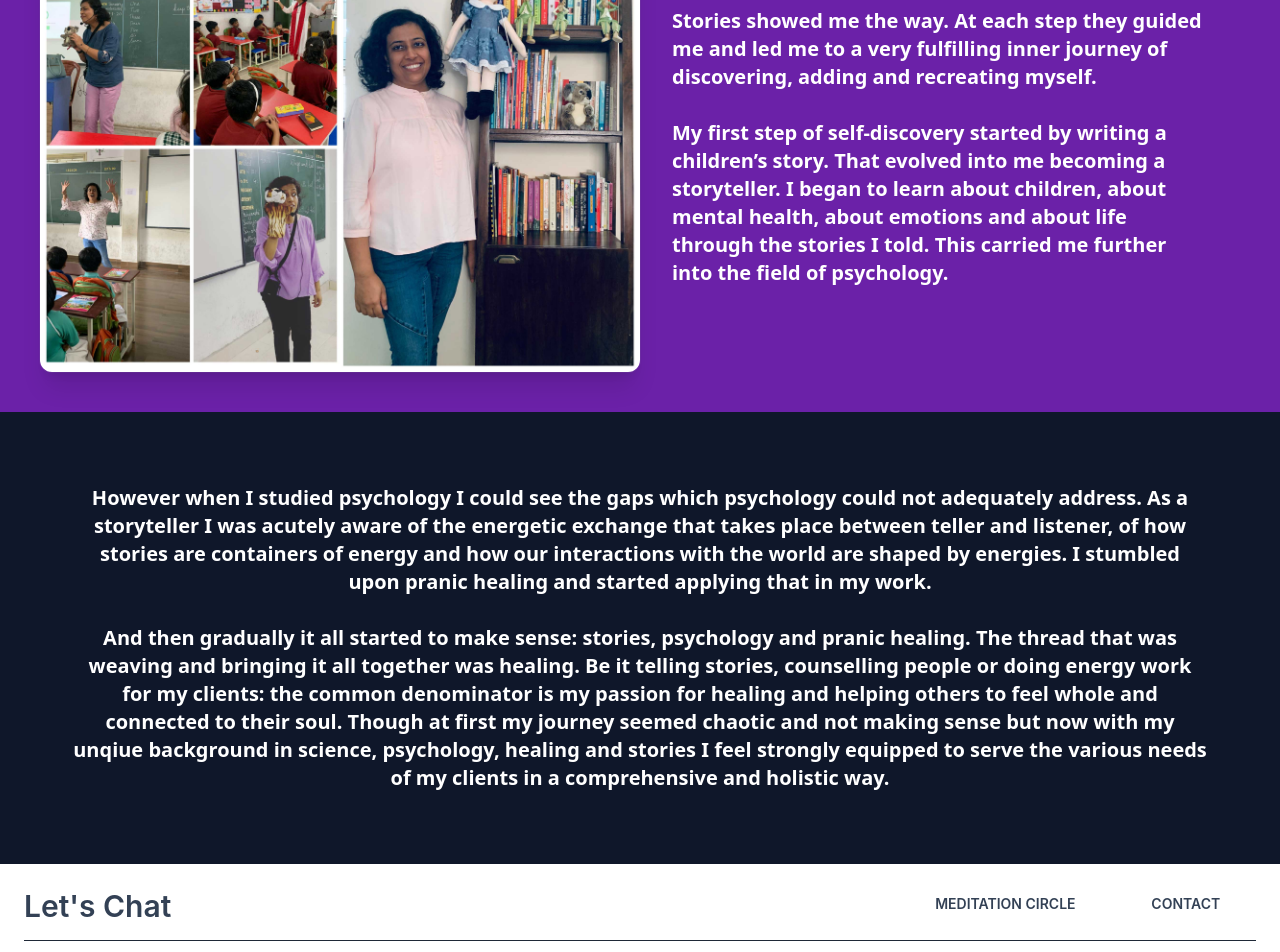
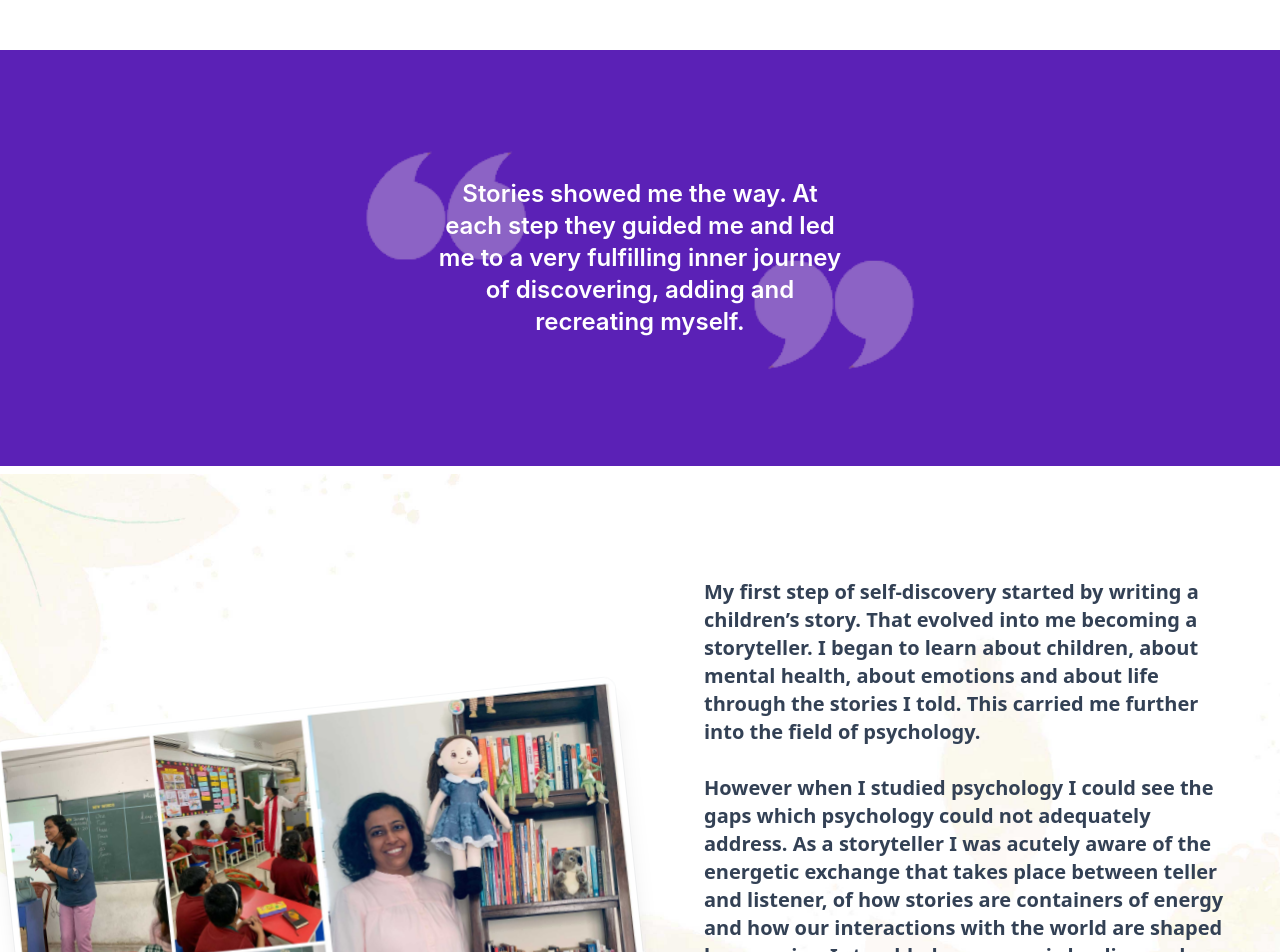
Before and after one commit to SurbhiSarna/surbhi-sarna-site, a React (Vite) app: page /about in a window 1280 px wide. Shown: the part 1848-2800 px from the top of the page. Built offline with nearby package versions, Linux system fonts and the light colour scheme.

Commit message:
:art: - Finalize About Page

```diff
--- a/src/components/AboutPageContent/aboutPageContent.jsx
+++ b/src/components/AboutPageContent/aboutPageContent.jsx
@@ -1,19 +1,18 @@
 import React from "react";
-import ReadMoreReact from "read-more-react";
 import surbhiimage2 from "../../assets/images/surbhi-image2.jpg";
 import surbhiimage3 from "../../assets/images/surbhi-image3.jpg";
+import backgroundImage from "../../assets/images/background.jpg";
+import testimonialBg from "../../assets/images/testimonial-bg.png";
 
 const AboutPageContent = () => {
   return (
-    <div className="relative isolate overflow-hidden bg-white px-6 pt-6 sm:pt-10 lg:overflow-visible lg:px-0">
-      <div className="mx-auto grid max-w-2xl grid-cols-1 gap-y-16 gap-x-8 lg:mx-0 lg:max-w-none lg:grid-cols-2 lg:items-start lg:gap-y-10">
+    <div className="relative isolate overflow-hidden bg-white pt-6 sm:pt-10 lg:overflow-visible">
+      <div className="mx-auto grid max-w-2xl grid-cols-1 gap-y-16 gap-x-8 lg:mx-0 lg:max-w-none lg:grid-cols-2 lg:items-start lg:gap-y-10 p-4">
         <div className="lg:col-span-2 lg:col-start-1 lg:row-start-1 lg:mx-auto lg:grid lg:w-full lg:max-w-7xl lg:grid-cols-2 lg:gap-x-8 lg:px-8">
-          <div className="lg:pr-4">
-            <div className="lg:max-w-lg">
-              <h1 className="text-3xl font-bold tracking-tight text-gray-900 sm:text-4xl">
-                About Me
-              </h1>
-            </div>
+          <div className="lg:p-4">
+            <h1 className="text-3xl font-bold tracking-tight text-gray-900 sm:text-4xl text-center mx-auto">
+              About Me
+            </h1>
           </div>
         </div>
         <div className="md:-mt-12 md:-ml-12 md:p-12 lg:sticky lg:top-4 lg:col-start-2 lg:row-span-2 lg:row-start-1 lg:overflow-hidden">
@@ -25,7 +24,7 @@ const AboutPageContent = () => {
         </div>
         <div className="lg:col-span-2 lg:col-start-1 lg:row-start-2 lg:mx-auto lg:grid lg:w-full lg:max-w-7xl lg:grid-cols-2 lg:gap-x-8 lg:px-8">
           <div className="lg:pr-4">
-            <div className="max-w-xl text-base leading-7 text-slate-700 lg:max-w-xl">
+            <div className="max-w-xl text-base leading-7 text-slate-700 lg:max-w-xl p-4">
               <p>
                 Often times one hears storytellers say that they did not chose
                 the story, the story chose them. In life too there are some
@@ -98,19 +97,36 @@ const AboutPageContent = () => {
           </div>
         </div>
       </div>
-      <div className="bg-purple-800">
-        <div className="flex flex-col lg:flex-row justify-center items-center mt-10 p-10 mx-auto max-w-7xl">
+      <div
+        style={{
+          backgroundImage: `url(${testimonialBg})`,
+          backgroundRepeat: "no-repeat",
+          backgroundSize: "auto 100%",
+          backgroundPosition: "center",
+        }}
+        className="bg-violet-800"
+      >
+        <p className="max-w-2xl mx-auto text-center p-32 font-semibold text-white text-xl md:text-2xl">
+          Stories showed me the way. At each step they guided me and led me to a
+          very fulfilling inner journey of discovering, adding and recreating
+          myself.
+        </p>
+      </div>
+      <div
+        style={{
+          backgroundImage: `url(${backgroundImage})`,
+          backgroundRepeat: "no-repeat",
+          backgroundSize: "cover",
+          backgroundPosition: "center",
+        }}
+      >
+        <div className="flex flex-col lg:flex-row justify-center items-center mt-2 p-4 mx-auto max-w-7xl">
           <img
-            className="lg:w-1/2 rounded-xl shadow-xl ring-1 ring-gray-400/10"
+            className="lg:w-1/2 rounded-xl shadow-xl ring-1 ring-gray-400/10 -rotate-6 w-4/6"
             src={surbhiimage3}
             alt="Surbhi Image"
           />
-          <p className="text-lg font-semibold font-sans md:text-left md:text-xl text-white p-8 lg:w-1/2 text-center">
-            <strong>
-              Stories showed me the way. At each step they guided me and led me
-              to a very fulfilling inner journey of discovering, adding and
-              recreating myself.
-            </strong>
+          <p className="text-lg font-semibold font-sans md:text-left md:text-xl text-slate-700 md:ml-8 p-8 lg:w-1/2 text-center">
             <br />
             <br />
             My first step of self-discovery started by writing a children’s
@@ -118,12 +134,8 @@ const AboutPageContent = () => {
             about children, about mental health, about emotions and about life
             through the stories I told. This carried me further into the field
             of psychology.
-          </p>
-        </div>
-      </div>
-      <div className="bg-slate-900">
-        <div className="flex flex-col lg:flex-row justify-center items-center p-10 mx-auto max-w-7xl">
-          <p className="text-xl font-semibold font-sans text-white p-8 text-center">
+            <br />
+            <br />
             However when I studied psychology I could see the gaps which
             psychology could not adequately address. As a storyteller I was
             acutely aware of the energetic exchange that takes place between
```
